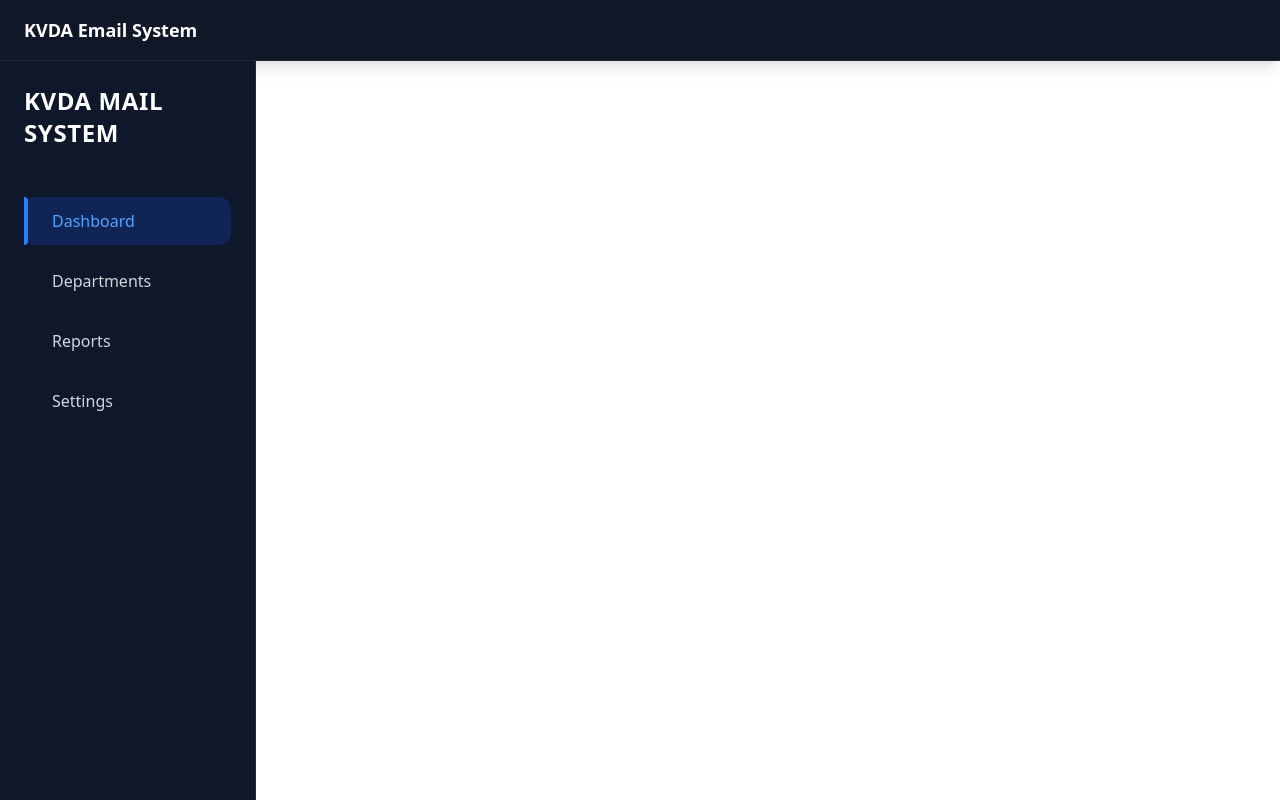
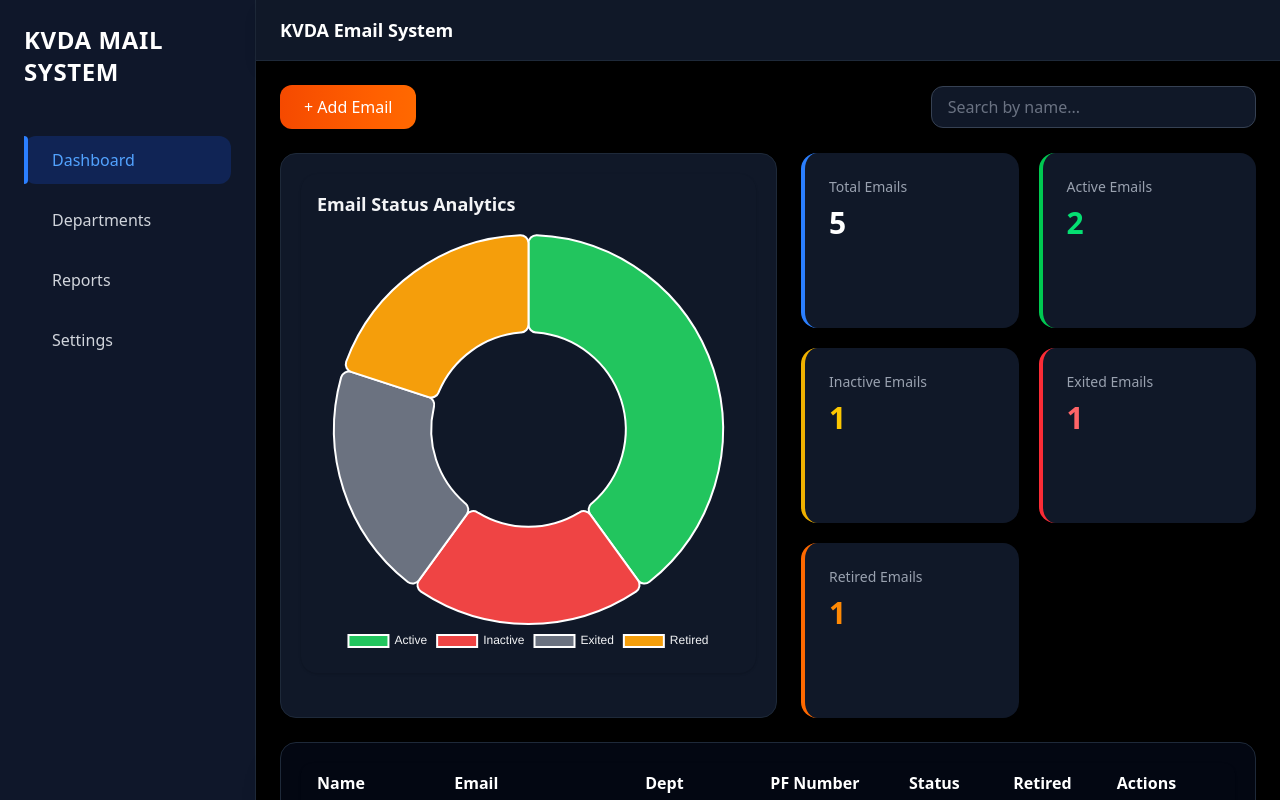
Before and after one commit to maenya411/System_data, a Nuxt app: page / in a window 1280 px wide. Shown: the top 800 px of the page. Built offline with nearby package versions, Linux system fonts and the light colour scheme.

Commit message:
added sidebar

```diff
--- a/app/pages/index.vue
+++ b/app/pages/index.vue
@@ -1,5 +1,7 @@
 <script setup>
 import { ref, computed } from 'vue'
+import Sidebar from '@/components/sidebar.vue'
+import Navbar from '@/components/Navbar.vue'
 import AddEmailModal from '@/components/AddEmailModal.vue'
 import EmailAnalytics from '@/components/EmailAnalytics.vue'
 import EmailTable from '@/components/EmailTable.vue'
@@ -11,26 +13,10 @@ const showModal = ref(false)
 const editEmailData = ref(null)
 const search = ref('')
 
-// Safe filter
 const filteredEmails = computed(() =>
   emails.value.filter(e =>
-    (e.name || '').toLowerCase().includes(search.value.toLowerCase())
+    e.name.toLowerCase().includes(search.value.toLowerCase())
   )
-)
-
-// Stats
-const totalEmails = computed(() => emails.value.length)
-const activeEmails = computed(() =>
-  emails.value.filter(e => e.status === 'Active').length
-)
-const inactiveEmails = computed(() =>
-  emails.value.filter(e => e.status === 'Inactive').length
-)
-const exitedEmails = computed(() =>
-  emails.value.filter(e => e.status === 'Exited').length
-)
-const retiredEmails = computed(() =>
-  emails.value.filter(e => e.status === 'Retired').length
 )
 
 const openAddModal = () => {
@@ -49,25 +35,27 @@ const saveEmail = (email) => {
 </script>
 
 <template>
-  <!-- Layout already contains Navbar + Sidebar + Footer -->
-<Navbar/>
-  <Sidebar/>
-  <div class="min-h-screen bg-black text-gray-100 animate-fadeIn">
-    <div class="p-6 space-y-8">
+  <div class="flex min-h-screen bg-black text-gray-100">
+
+    <!-- SIDEBAR -->
+    <Sidebar />
+
+    <!-- MAIN CONTENT -->
+    <div class="flex-1 flex flex-col">
+
+      <!-- NAVBAR -->
+      <Navbar />
+
+      <!-- PAGE CONTENT -->
+      <main class="flex-1 p-6 flex flex-col gap-6">
 
         <!-- TOP BAR -->
         <div class="flex flex-col md:flex-row justify-between items-center gap-4">
-
-        <!-- Add Button -->
+          <!-- Add Email Button -->
           <button
             @click="openAddModal"
-          class="bg-linear-to-r from-orange-600 to-orange-500
-                 hover:from-orange-500 hover:to-orange-400
-                 text-white px-6 py-2.5 rounded-xl
-                 shadow-lg hover:shadow-orange-500/30
-                 transition-all duration-300 ease-out
-                 hover:-translate-y-1 hover:scale-[1.02]
-                 active:scale-95">
+            class="bg-linear-to-r from-orange-600 to-orange-500 hover:from-orange-500 hover:to-orange-400 text-white px-6 py-2.5 rounded-xl shadow-lg transition-all duration-300"
+          >
             + Add Email
           </button>
 
@@ -76,83 +64,49 @@ const saveEmail = (email) => {
             v-model="search"
             type="text"
             placeholder="Search by name..."
-          class="bg-gray-900 border border-gray-700 px-4 py-2 rounded-xl
-                 text-white placeholder-gray-500
-                 transition-all duration-300
-                 focus:outline-none focus:ring-2 focus:ring-orange-500
-                 focus:border-orange-500 focus:shadow-lg focus:shadow-orange-500/20
-                 hover:border-gray-500
-                 w-full md:w-1/3"
+            class="bg-gray-900 border border-gray-700 px-4 py-2 rounded-xl text-white placeholder-gray-500 w-full md:w-1/3 focus:outline-none focus:ring-2 focus:ring-orange-500"
           />
         </div>
 
-      <!-- ANALYTICS + STATS -->
+        <!-- Analytics & Stats -->
         <div class="flex flex-col md:flex-row gap-6">
 
-        <!-- ANALYTICS -->
-        <div class="bg-gray-900 border border-gray-800 p-5 rounded-2xl
-                    shadow-xl transition-all duration-300
-                    hover:shadow-2xl hover:shadow-purple-500/20
-                    hover:-translate-y-1">
+          <!-- EMAIL ANALYTICS -->
+          <div class="bg-gray-900 border border-gray-800 p-5 rounded-2xl flex-1">
             <EmailAnalytics :emails="emails" />
           </div>
 
           <!-- STATS -->
           <div class="flex-1 grid grid-cols-1 md:grid-cols-2 gap-5">
 
-          <!-- TOTAL -->
-          <div class="bg-gray-900 p-6 rounded-2xl
-                      border border-gray-800 border-l-4 border-l-blue-500
-                      shadow-xl hover:shadow-blue-500/20
-                      transition-all duration-300 hover:-translate-y-1">
+            <!-- Total -->
+            <div class="bg-gray-900 p-6 rounded-2xl border-l-4 border-blue-500 shadow-xl">
               <h3 class="text-sm text-gray-400">Total Emails</h3>
-            <p class="text-3xl font-bold text-white mt-2">
-              {{ totalEmails }}
-            </p>
+              <p class="text-3xl font-bold text-white mt-2">{{ emails.length }}</p>
             </div>
 
-          <!-- ACTIVE -->
-          <div class="bg-gray-900 p-6 rounded-2xl
-                      border border-gray-800 border-l-4 border-l-green-500
-                      shadow-xl hover:shadow-green-500/20
-                      transition-all duration-300 hover:-translate-y-1">
+            <!-- Active -->
+            <div class="bg-gray-900 p-6 rounded-2xl border-l-4 border-green-500 shadow-xl">
               <h3 class="text-sm text-gray-400">Active Emails</h3>
-            <p class="text-3xl font-bold text-green-400 mt-2">
-              {{ activeEmails }}
-            </p>
+              <p class="text-3xl font-bold text-green-400 mt-2">{{ emails.filter(e=>e.status==='Active').length }}</p>
             </div>
 
-          <!-- INACTIVE -->
-          <div class="bg-gray-900 p-6 rounded-2xl
-                      border border-gray-800 border-l-4 border-l-yellow-500
-                      shadow-xl hover:shadow-yellow-500/20
-                      transition-all duration-300 hover:-translate-y-1">
+            <!-- Inactive -->
+            <div class="bg-gray-900 p-6 rounded-2xl border-l-4 border-yellow-500 shadow-xl">
               <h3 class="text-sm text-gray-400">Inactive Emails</h3>
-            <p class="text-3xl font-bold text-yellow-400 mt-2">
-              {{ inactiveEmails }}
-            </p>
+              <p class="text-3xl font-bold text-yellow-400 mt-2">{{ emails.filter(e=>e.status==='Inactive').length }}</p>
             </div>
 
-          <!-- EXITED -->
-          <div class="bg-gray-900 p-6 rounded-2xl
-                      border border-gray-800 border-l-4 border-l-red-600
-                      shadow-xl hover:shadow-red-500/20
-                      transition-all duration-300 hover:-translate-y-1">
+            <!-- Exited -->
+            <div class="bg-gray-900 p-6 rounded-2xl border-l-4 border-red-500 shadow-xl">
               <h3 class="text-sm text-gray-400">Exited Emails</h3>
-            <p class="text-3xl font-bold text-red-400 mt-2">
-              {{ exitedEmails }}
-            </p>
+              <p class="text-3xl font-bold text-red-400 mt-2">{{ emails.filter(e=>e.status==='Exited').length }}</p>
             </div>
 
-          <!-- RETIRED -->
-          <div class="bg-gray-900 p-6 rounded-2xl
-                      border border-gray-800 border-l-4 border-l-orange-500
-                      shadow-xl hover:shadow-orange-500/20
-                      transition-all duration-300 hover:-translate-y-1">
+            <!-- Retired -->
+            <div class="bg-gray-900 p-6 rounded-2xl border-l-4 border-orange-500 shadow-xl">
               <h3 class="text-sm text-gray-400">Retired Emails</h3>
-            <p class="text-3xl font-bold text-orange-400 mt-2">
-              {{ retiredEmails }}
-            </p>
+              <p class="text-3xl font-bold text-orange-400 mt-2">{{ emails.filter(e=>e.status==='Retired').length }}</p>
             </div>
 
           </div>
@@ -175,6 +129,12 @@ const saveEmail = (email) => {
           @save="saveEmail"
         />
 
+      </main>
+
+      <!-- FOOTER -->
+      <footer class="bg-gray-950 text-gray-400 text-center py-4 border-t border-gray-800">
+        @maenyaclinton2026. All rights reserved.
+      </footer>
     </div>
   </div>
 </template>
@@ -184,7 +144,6 @@ const saveEmail = (email) => {
   from { opacity: 0; transform: translateY(12px); }
   to { opacity: 1; transform: translateY(0); }
 }
-
 .animate-fadeIn {
   animation: fadeIn 0.6s ease-out;
 }
```
Lines whose indentation alone changed are shown as unchanged.
